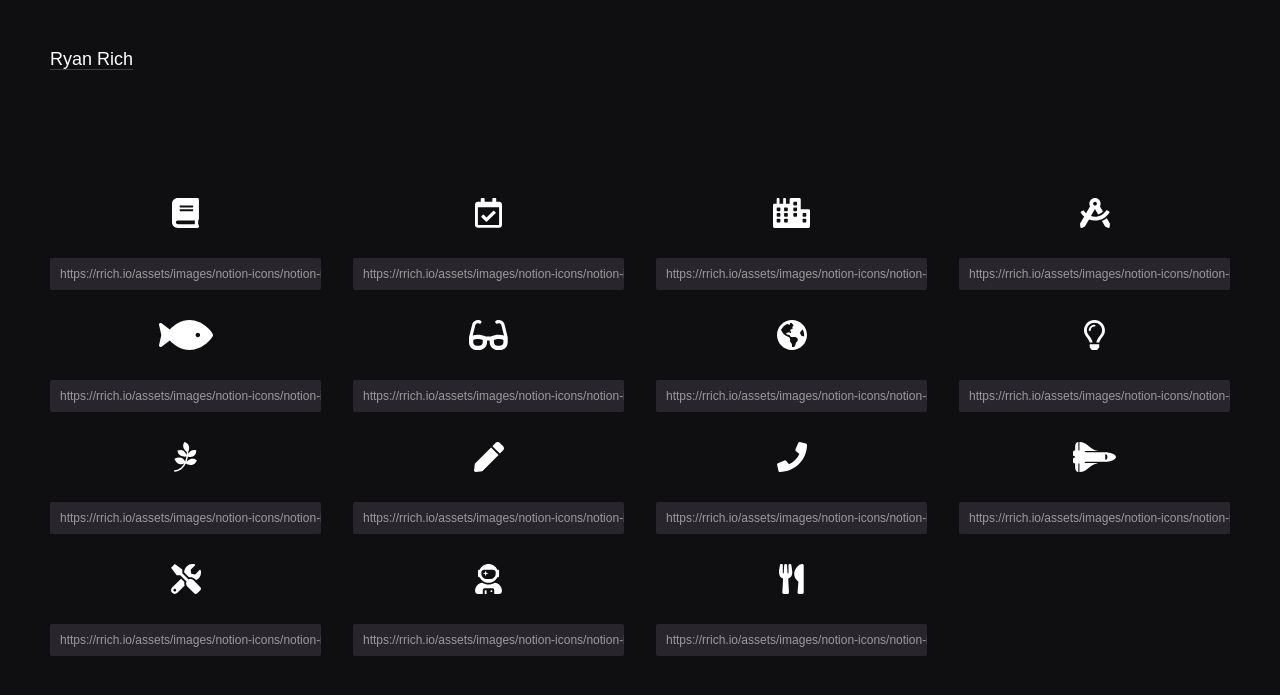
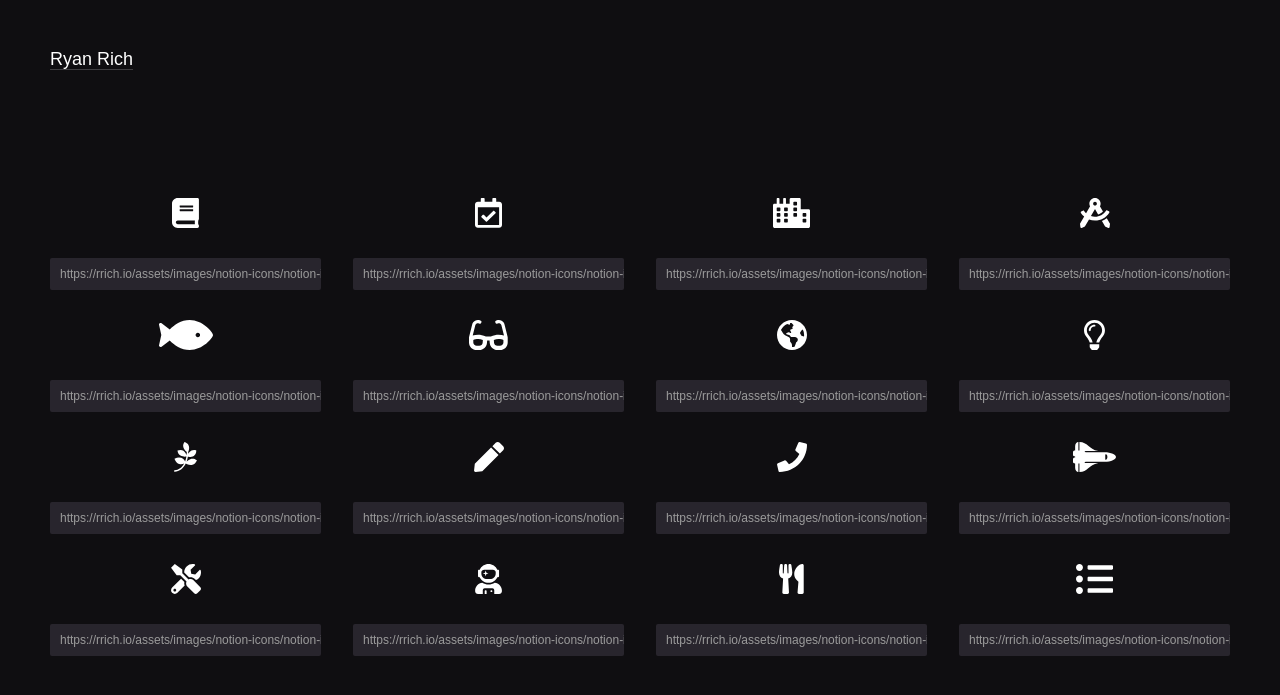
Before and after one commit to rr1000/rrich.io-01, a Jekyll site: the page built from icons.html, in a window 1280 px wide. Shown: the top 695 px of the page. Built offline with Jekyll 4.4.1, drawn with Linux system fonts in a browser that asks for light colours; some web fonts are replaced.

Commit message:
List icon

```diff
--- a/icons.html
+++ b/icons.html
@@ -75,6 +75,10 @@ body: icons
                 <img src="/assets/images/notion-icons/notion-icon__utensils-solid.svg" alt="icon">
                 <a href="/assets/images/notion-icons/notion-icon__utensils-solid.svg" class="link">https://rrich.io/assets/images/notion-icons/notion-icon__utensils-solid.svg</a>
             </div>
+            <div class="col-sm-3 col-xs-12">
+                <img src="/assets/images/notion-icons/notion-icon__list-ul-solid.svg" alt="icon">
+                <a href="/assets/images/notion-icons/notion-icon__list-ul-solid.svg" class="link">https://rrich.io/assets/images/notion-icons/notion-icon__list-ul-solid.svg</a>
+            </div>
         </div>
     </div>
 </div>
```
Also changed, not shown: assets/images/notion-icons/notion-icon__list-ul-solid.svg (added).
